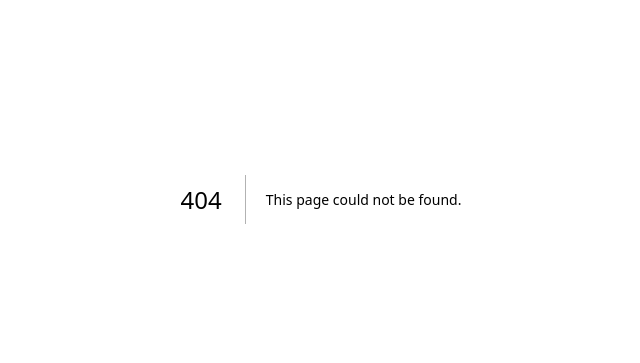
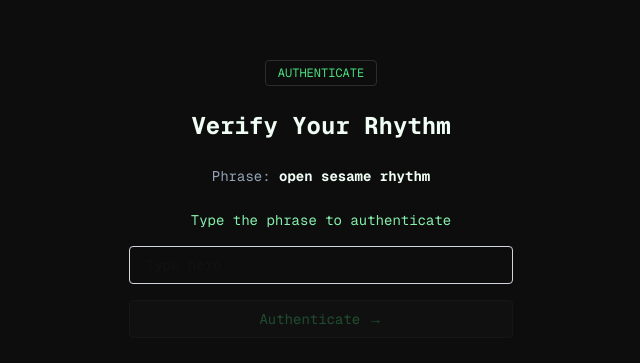
Before and after one commit to nohgu21/authentication, a Next.js app: page /login in a window 1280 px wide. Before the commit this address had no page. Shown: the part 201-564 px from the top of the page, without its empty margins (319-959 px from the left). Built offline with nearby package versions, Linux system fonts and the light colour scheme.

Commit message:
add login page and keyboard navigation support

```diff
--- a/src/app/components/KeystrokeInput.tsx
+++ b/src/app/components/KeystrokeInput.tsx
@@ -8,13 +8,15 @@ interface KeystrokeInputProps {
     onChange: (value: string) => void
     onTimingUpdate: (timings: any[]) => void
     placeholder?: string
+    onEnter?: () => void
 }
 
 export default function KeystrokeInput ({
     value,
     onChange,
     onTimingUpdate,
-    placeholder
+    placeholder,
+    onEnter
 } : KeystrokeInputProps) {
 
     const {timing, handleKeyDown, handleKeyUp, reset} = useKeystroke()
@@ -24,12 +26,22 @@ export default function KeystrokeInput ({
         onTimingUpdate(timing)
     }
 
+     const handleKeyDownWrapper = (e: React.KeyboardEvent<HTMLInputElement>) => {
+        if (e.key === "Enter" && onEnter) {
+            onEnter()
+            return
+        }
+        handleKeyDown(e)
+    }
+
+
+
     return (
         <input
         type = "password"
         value={value}
         onChange={handleChange}
-        onKeyDown={handleKeyDown}
+        onKeyDown={handleKeyDownWrapper}
         onKeyUp={handleKeyUp}
         placeholder={placeholder}
         className="w-full border border-gray-300 rounded px-4 py-2 text-sm focus:outline-none focus:ring-2 focus:ring-black"
--- a/src/app/enroll/page.tsx
+++ b/src/app/enroll/page.tsx
@@ -1,18 +1,23 @@
 "use client"
 
+import { useRouter } from "next/navigation"
 import { useState } from "react"
 import { compareRhythm } from "../lib/compareRhythm";
 import KeystrokeInput from "../components/KeystrokeInput";
 
 const PHRASE = "open sesame rhythm"
 
+
+
 export default function EnrollPage() {
 
-  const [step, setStep] = useState <1 | 2>(1)
+  const [step, setStep] = useState<1 | 2>(1)
   const [text, setText] = useState("")
   const [firstTiming, setFirstTiming] = useState<any[]>([])
   const [secondTiming, setSecondTiming] = useState<any>([])
   const [status, setStatus] = useState<"idle" | "analysing" | "success" | "fail">("idle")
+
+  const router = useRouter()
 
   const handleFirstSubmit = () => {
     if (text !== PHRASE) return
@@ -58,12 +63,13 @@ export default function EnrollPage() {
 
       {step === 1 && (
         <div className="flex flex-col gap-4 w-full max-w-sm">
-          <p className="text-sm text-[#86efac] text-center">Type the phrase above to record your first timing <br/> <span className="text-[#f87171] text-sm">Must include spaces</span></p>
+          <p className="text-sm text-[#86efac] text-center">Type the phrase above to record your first timing <br /> <span className="text-[#f87171] text-sm">Must include spaces</span></p>
           <KeystrokeInput
             value={text}
             onChange={setText}
             onTimingUpdate={setFirstTiming}
             placeholder="Type here..."
+            onEnter={step === 1 ? handleFirstSubmit : handleSecondSubmit}
           />
           <button
             onClick={handleFirstSubmit}
@@ -83,6 +89,7 @@ export default function EnrollPage() {
             onChange={setText}
             onTimingUpdate={setSecondTiming}
             placeholder="Type again..."
+            onEnter={step === 2 ? handleFirstSubmit : handleSecondSubmit}
           />
           <button
             onClick={handleSecondSubmit}
@@ -102,12 +109,21 @@ export default function EnrollPage() {
       )}
 
       {status === "success" && (
-        <p className="font-mono text-[#4ade80] text-sm"> access granted.</p>
+        <div className="flex flex-col items-center gap-3">
+          <p className="font-mono text-[#4ade80] text-sm">access granted.</p>
+          <button
+            onClick={() => router.push("/login")}
+            className="bg-[#1a1a1a] border border-[#2d2d2d] text-[#4ade80] text-sm px-4 py-2 rounded-sm hover:border-[#4ade80] transition-colors"
+          >
+            Go to Login
+          </button>
+        </div>
       )}
 
       {status === "fail" && (
         <p className="font-mono text-[#f87171] text-sm"> mismatch detected. resetting...</p>
       )}
+
     </main>
   );
 }
--- a/src/app/hooks/useKeystroke.ts
+++ b/src/app/hooks/useKeystroke.ts
@@ -1,6 +1,6 @@
 "use client"
 
-import {useState, useRef} from "react"
+import React, {useState, useRef} from "react"
 
 interface KeyStrokeTiming {
     dwell: number
@@ -13,11 +13,13 @@ export default function useKeystroke() {
     const [timing, setTiming] = useState<KeyStrokeTiming[]>([])
     const lastKeyDownTime = useRef<number | null>(null)
 
-    const handleKeyDown = () => {
+    const handleKeyDown = (e: React.KeyboardEvent<HTMLInputElement>) => {
+        if (e.key === "Enter") return
         lastKeyDownTime.current = performance.now()
     }
 
-    const handleKeyUp = () => {
+    const handleKeyUp = (e: React.KeyboardEvent<HTMLInputElement>) => {
+        if (e.key === "Enter") return
         if (lastKeyDownTime.current === null) return
 
         const now = performance.now()
@@ -42,4 +44,6 @@ export default function useKeystroke() {
     const reset = () => setTiming([])
     return { timing, handleKeyDown, handleKeyUp, reset }
 
+
+
 }
--- /dev/null
+++ b/src/app/login/page.tsx
@@ -0,0 +1,99 @@
+"use client"
+
+import { useState } from "react"
+import { compareRhythm } from "../lib/compareRhythm"
+import KeystrokeInput from "../components/KeystrokeInput"
+
+const PHRASE = "open sesame rhythm"
+
+export default function LoginPage() {
+  const [text, setText] = useState("")
+  const [timing, setTiming] = useState<any[]>([])
+  const [status, setStatus] = useState<"idle" | "analysing" | "success" | "fail">("idle")
+
+  const handleSubmit = () => {
+    if (text !== PHRASE) return
+
+    const stored = localStorage.getItem("rhythmProfile")
+
+    if (!stored) {
+      alert("No rhythm profile found. Please enroll first.")
+      return
+    }
+
+    setStatus("analysing")
+
+    setTimeout(() => {
+      const profile = JSON.parse(stored)
+      const score = compareRhythm(profile, timing)
+
+      if (score >= 0.7) {
+        setStatus("success")
+      } else {
+        setStatus("fail")
+        setTimeout(() => {
+          setStatus("idle")
+          setText("")
+          setTiming([])
+        }, 2000)
+      }
+    }, 1500)
+  }
+
+  return (
+    <main className="font-mono min-h-screen bg-[#0d0d0d] flex flex-col items-center justify-center gap-6 p-8">
+
+      <span className="text-[#4ade80] border border-[#2d2d2d] text-xs px-3 py-1 rounded-sm">
+        AUTHENTICATE
+      </span>
+
+      <h1 className="text-2xl font-bold text-[#f0fdf4]">Verify Your Rhythm</h1>
+
+      <p className="text-[#94a3b8] text-sm">
+        Phrase: <span className="text-[#f0fdf4] font-bold">{PHRASE}</span>
+      </p>
+
+      <div className="flex flex-col gap-4 w-full max-w-sm">
+        <p className="text-sm text-[#86efac] text-center">
+          Type the phrase to authenticate
+        </p>
+
+        <KeystrokeInput
+          value={text}
+          onChange={setText}
+          onTimingUpdate={setTiming}
+          placeholder="Type here..."
+          onEnter={handleSubmit}
+        />
+
+        <button
+          onClick={handleSubmit}
+          disabled={text !== PHRASE || status === "analysing"}
+          className="bg-[#1a1a1a] border border-[#2d2d2d] text-[#4ade80] text-sm px-4 py-2 rounded-sm hover:border-[#4ade80] transition-colors disabled:opacity-30"
+        >
+          Authenticate →
+        </button>
+      </div>
+
+      {status === "analysing" && (
+        <p className="font-mono text-[#94a3b8] text-sm">
+          analysing rhythm...
+          <span className="inline-block w-2 h-4 bg-[#4ade80] animate-blink align-middle ml-1" />
+        </p>
+      )}
+
+      {status === "success" && (
+        <p className="font-mono text-[#4ade80] text-sm">
+          access granted. welcome back.
+        </p>
+      )}
+
+      {status === "fail" && (
+        <p className="font-mono text-[#f87171] text-sm">
+          rhythm mismatch. access denied.
+        </p>
+      )}
+
+    </main>
+  )
+}
```
Lines whose indentation alone changed are shown as unchanged.
